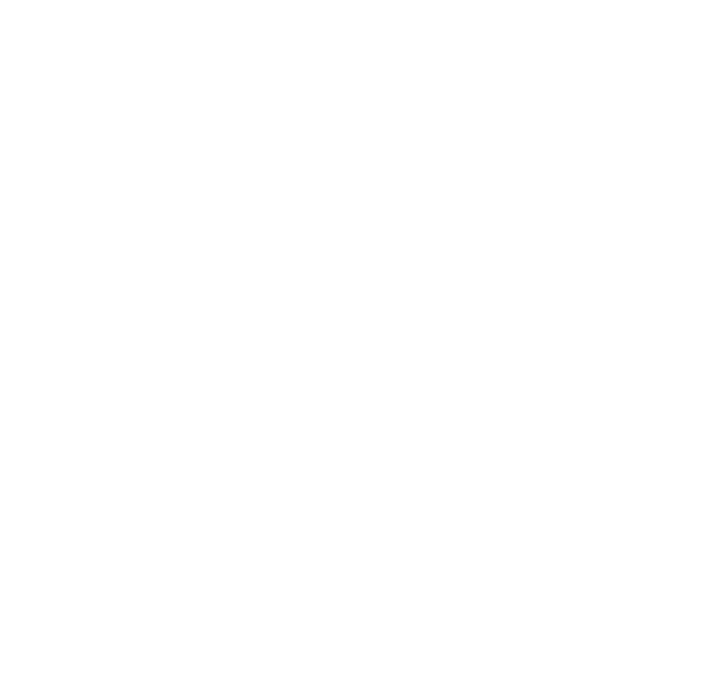
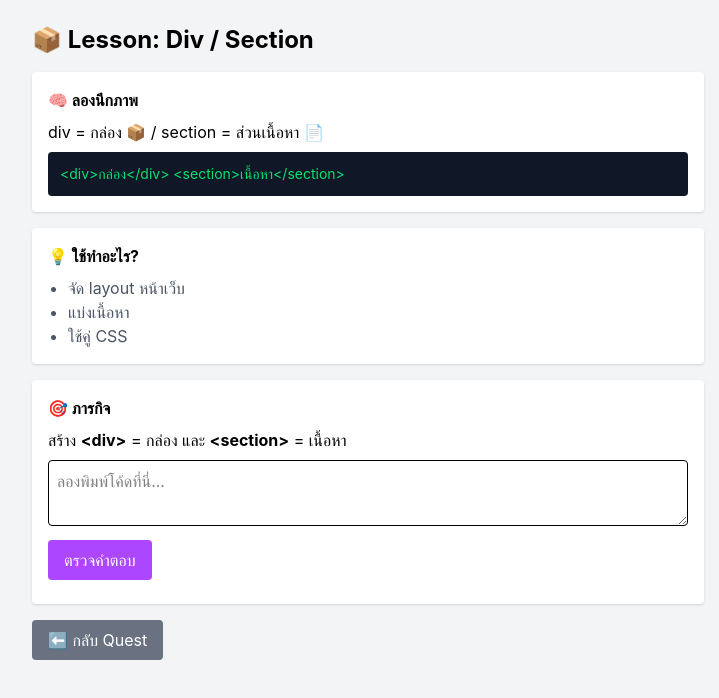
Before and after one commit to Ice068/Rceart-web, a React (Vite) app in the folder my-app/: page /Lesson10 in a window 1280 px wide. Before the commit this address had no page. Shown: the top 698 px of the page, without its empty margins (272-991 px from the left). Built offline with nearby package versions, Linux system fonts and the light colour scheme.

Commit message:
feat: add Lesson9, Lesson10, and Lesson11 pages with coding tasks and update App component routing

```diff
--- a/my-app/src/App.jsx
+++ b/my-app/src/App.jsx
@@ -11,6 +11,9 @@
 import Lesson6 from "./pages/Lesson6"
 import Lesson7 from "./pages/Lesson7"
 import Lesson8 from "./pages/Lesson8"
+import Lesson9 from "./pages/Lesson9"
+import Lesson10 from "./pages/Lesson10"
+import Lesson11 from "./pages/Lesson11"
 
 function App() {
   return (
@@ -28,6 +31,9 @@
          <Route path="Lesson6" element={<Lesson6 />} />
          <Route path="Lesson7" element={<Lesson7 />} />
          <Route path="Lesson8" element={<Lesson8 />} />
+         <Route path="Lesson9" element={<Lesson9 />} />
+         <Route path="Lesson10" element={<Lesson10 />} />
+         <Route path="Lesson11" element={<Lesson11 />} />
       </Routes>
     </BrowserRouter>
   )
--- /dev/null
+++ b/my-app/src/pages/Lesson10.jsx
@@ -0,0 +1,109 @@
+import { useNavigate } from "react-router-dom"
+import { useState } from "react"
+
+function Lesson10() {
+  const navigate = useNavigate()
+
+  const [code, setCode] = useState("")
+  const [result, setResult] = useState("")
+
+  // ✅ ตรวจคำตอบ
+  const checkCode = () => {
+    const isCorrect =
+      code.includes("<div>กล่อง</div>") &&
+      code.includes("<section>เนื้อหา</section>")
+
+    if (isCorrect) {
+      setResult("✅ ถูกต้อง! ได้รับ 20 EXP")
+
+      const data =
+        JSON.parse(localStorage.getItem("gameData")) || {
+          completed: [],
+          exp: 0
+        }
+
+      // ❌ กันกดซ้ำ
+      if (!data.completed.includes("lesson10_done")) {
+        const newData = {
+          completed: [...data.completed, "lesson10_done"],
+          exp: data.exp + 20
+        }
+
+        localStorage.setItem("gameData", JSON.stringify(newData))
+      }
+
+    } else {
+      setResult("❌ ยังไม่ถูก ลองใหม่อีกครั้ง")
+    }
+  }
+
+  return (
+    <div className="min-h-screen bg-gray-100 p-6">
+
+      <div className="max-w-2xl mx-auto space-y-4">
+
+        <h1 className="text-2xl font-bold">
+          📦 Lesson: Div / Section
+        </h1>
+
+        {/* อธิบาย */}
+        <div className="bg-white p-4 rounded shadow">
+          <h3 className="font-bold mb-2">🧠 ลองนึกภาพ</h3>
+          <p>
+            div = กล่อง 📦 / section = ส่วนเนื้อหา 📄
+          </p>
+
+          <div className="bg-gray-900 text-green-400 p-3 mt-2 rounded text-sm">
+{`<div>กล่อง</div>
+<section>เนื้อหา</section>`}
+          </div>
+        </div>
+
+        {/* ใช้ทำอะไร */}
+        <div className="bg-white p-4 rounded shadow">
+          <h3 className="font-bold mb-2">💡 ใช้ทำอะไร?</h3>
+          <ul className="list-disc ml-5 text-gray-600">
+            <li>จัด layout หน้าเว็บ</li>
+            <li>แบ่งเนื้อหา</li>
+            <li>ใช้คู่ CSS</li>
+          </ul>
+        </div>
+
+        {/* ภารกิจ */}
+        <div className="bg-white p-4 rounded shadow">
+          <h3 className="font-bold mb-2">🎯 ภารกิจ</h3>
+          <p>
+            สร้าง <b>{`<div>`}</b> = กล่อง และ <b>{`<section>`}</b> = เนื้อหา
+          </p>
+
+          <textarea
+            value={code}
+            onChange={(e) => setCode(e.target.value)}
+            placeholder="ลองพิมพ์โค้ดที่นี่..."
+            className="w-full border p-2 mt-2 rounded"
+          />
+
+          <button
+            onClick={checkCode}
+            className="mt-2 bg-purple-500 text-white px-4 py-2 rounded"
+          >
+            ตรวจคำตอบ
+          </button>
+
+          <div className="mt-2 text-sm">{result}</div>
+        </div>
+
+        {/* กลับ */}
+        <button
+          onClick={() => navigate("/quest")}
+          className="bg-gray-500 text-white px-4 py-2 rounded"
+        >
+          ⬅ กลับ Quest
+        </button>
+
+      </div>
+    </div>
+  )
+}
+
+export default Lesson10
--- /dev/null
+++ b/my-app/src/pages/Lesson11.jsx
@@ -0,0 +1,104 @@
+import { useState } from "react"
+import { useNavigate } from "react-router-dom"
+
+function Lesson11() {
+  const [code, setCode] = useState("")
+  const [result, setResult] = useState("")
+  const navigate = useNavigate()
+
+  const checkCode = () => {
+    const hasTable = code.includes("<table>")
+    const hasTr = code.includes("<tr>")
+    const hasTd = code.includes("<td>")
+    const hasHTML = code.includes("HTML")
+    const hasCSS = code.includes("CSS")
+
+    if (hasTable && hasTr && hasTd && hasHTML && hasCSS) {
+      setResult("✅ ถูกต้อง! คุณผ่านเควสแล้ว")
+
+      // 👉 อัปเดต progress
+      const raw = localStorage.getItem("gameData")
+      const data = raw ? JSON.parse(raw) : { completed: [], exp: 0 }
+
+      if (!data.completed.includes("lesson11_done")) {
+        data.completed.push("lesson11_done")
+        data.exp += 30
+        localStorage.setItem("gameData", JSON.stringify(data))
+      }
+
+    } else {
+      setResult("❌ ยังไม่ถูก ลองใหม่อีกครั้ง")
+    }
+  }
+
+  const goBack = () => {
+    navigate("/quest")
+  }
+
+  return (
+    <div className="p-6 max-w-3xl mx-auto">
+
+      <h1 className="text-2xl font-bold mb-4">
+        📊 Lesson: Table
+      </h1>
+
+      {/* อธิบาย */}
+      <div className="bg-white p-4 rounded-xl shadow mb-4">
+        <h3 className="font-bold mb-2">🧠 ลองนึกภาพ</h3>
+        <p>Table = ตาราง ใช้แสดงข้อมูลเป็นช่อง ๆ</p>
+
+        <div className="bg-gray-100 p-3 mt-2 rounded text-sm">
+{`<table>
+  <tr>
+    <td>1</td>
+  </tr>
+</table>`}
+        </div>
+      </div>
+
+      {/* อธิบายเพิ่ม */}
+      <div className="bg-white p-4 rounded-xl shadow mb-4">
+        <h3 className="font-bold mb-2">💡 ส่วนประกอบ</h3>
+        <ul className="list-disc ml-5">
+          <li>&lt;table&gt; = ตาราง</li>
+          <li>&lt;tr&gt; = แถว</li>
+          <li>&lt;td&gt; = ช่องข้อมูล</li>
+        </ul>
+      </div>
+
+      {/* ภารกิจ */}
+      <div className="bg-white p-4 rounded-xl shadow mb-4">
+        <h3 className="font-bold mb-2">🎯 ภารกิจ</h3>
+        <p>
+          สร้างตารางที่มีข้อมูล <b>HTML</b> และ <b>CSS</b>
+        </p>
+
+        <textarea
+          value={code}
+          onChange={(e) => setCode(e.target.value)}
+          placeholder="ลองพิมพ์โค้ดที่นี่..."
+          className="w-full h-40 mt-3 p-3 border rounded"
+        />
+
+        <button
+          onClick={checkCode}
+          className="mt-3 bg-purple-500 text-white px-4 py-2 rounded"
+        >
+          ตรวจคำตอบ
+        </button>
+
+        <div className="mt-3 font-semibold">{result}</div>
+      </div>
+
+      <button
+        onClick={goBack}
+        className="bg-gray-500 text-white px-4 py-2 rounded"
+      >
+        ⬅ กลับ Quest
+      </button>
+
+    </div>
+  )
+}
+
+export default Lesson11
--- /dev/null
+++ b/my-app/src/pages/Lesson9.jsx
@@ -0,0 +1,109 @@
+import { useNavigate } from "react-router-dom"
+import { useState } from "react"
+
+function Lesson9() {
+  const navigate = useNavigate()
+
+  const [code, setCode] = useState("")
+  const [result, setResult] = useState("")
+
+  // ✅ ตรวจคำตอบ
+  const checkCode = () => {
+    const isCorrect =
+      code.includes("<button>") &&
+      code.includes("เริ่มเกม") &&
+      code.includes("</button>")
+
+    if (isCorrect) {
+      setResult("✅ ถูกต้อง! ได้รับ 20 EXP")
+
+      const data =
+        JSON.parse(localStorage.getItem("gameData")) || {
+          completed: [],
+          exp: 0
+        }
+
+      // ❌ กันกดซ้ำ
+      if (!data.completed.includes("lesson9_done")) {
+        const newData = {
+          completed: [...data.completed, "lesson9_done"],
+          exp: data.exp + 20
+        }
+
+        localStorage.setItem("gameData", JSON.stringify(newData))
+      }
+
+    } else {
+      setResult("❌ ยังไม่ถูก ลองใหม่อีกครั้ง")
+    }
+  }
+
+  return (
+    <div className="min-h-screen bg-gray-100 p-6">
+
+      <div className="max-w-2xl mx-auto space-y-4">
+
+        <h1 className="text-2xl font-bold">
+          🔘 Lesson 9: Button
+        </h1>
+
+        {/* อธิบาย */}
+        <div className="bg-white p-4 rounded shadow">
+          <h3 className="font-bold mb-2">🧠 ลองนึกภาพ</h3>
+          <p>
+            Button = ปุ่มที่ผู้ใช้กด เช่น Login / Submit
+          </p>
+
+          <div className="bg-gray-900 text-green-400 p-3 mt-2 rounded text-sm">
+{`<button>คลิกฉัน</button>`}
+          </div>
+        </div>
+
+        {/* ใช้ทำอะไร */}
+        <div className="bg-white p-4 rounded shadow">
+          <h3 className="font-bold mb-2">💡 ใช้ทำอะไร?</h3>
+          <ul className="list-disc ml-5 text-gray-600">
+            <li>ส่งฟอร์ม</li>
+            <li>เปิดหน้าใหม่</li>
+            <li>เรียก JavaScript</li>
+          </ul>
+        </div>
+
+        {/* ภารกิจ */}
+        <div className="bg-white p-4 rounded shadow">
+          <h3 className="font-bold mb-2">🎯 ภารกิจ</h3>
+          <p>
+            สร้างปุ่มที่มีข้อความ <b>เริ่มเกม</b>
+          </p>
+
+          <textarea
+            value={code}
+            onChange={(e) => setCode(e.target.value)}
+            placeholder="ลองพิมพ์โค้ดที่นี่..."
+            className="w-full border p-2 mt-2 rounded"
+          />
+
+          <button
+            onClick={checkCode}
+            className="mt-2 bg-purple-500 text-white px-4 py-2 rounded"
+          >
+            ตรวจคำตอบ
+          </button>
+
+          <div className="mt-2 text-sm">{result}</div>
+        </div>
+
+        {/* กลับ */}
+        <button
+          onClick={() => navigate("/quest")}
+          className="bg-gray-500 text-white px-4 py-2 rounded"
+        >
+          ⬅ กลับ Quest
+        </button>
+
+      </div>
+    </div>
+  )
+}
+
+export default Lesson9
```
